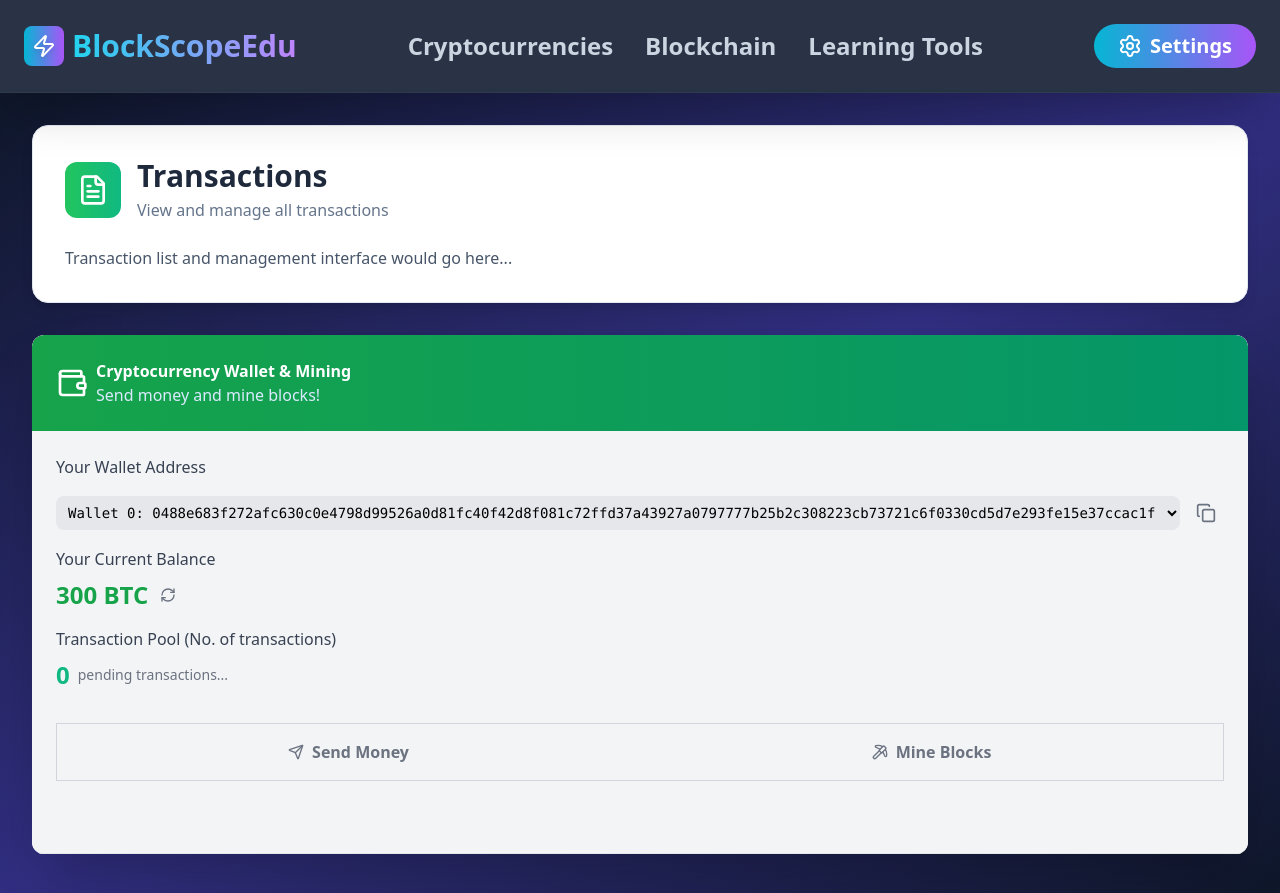
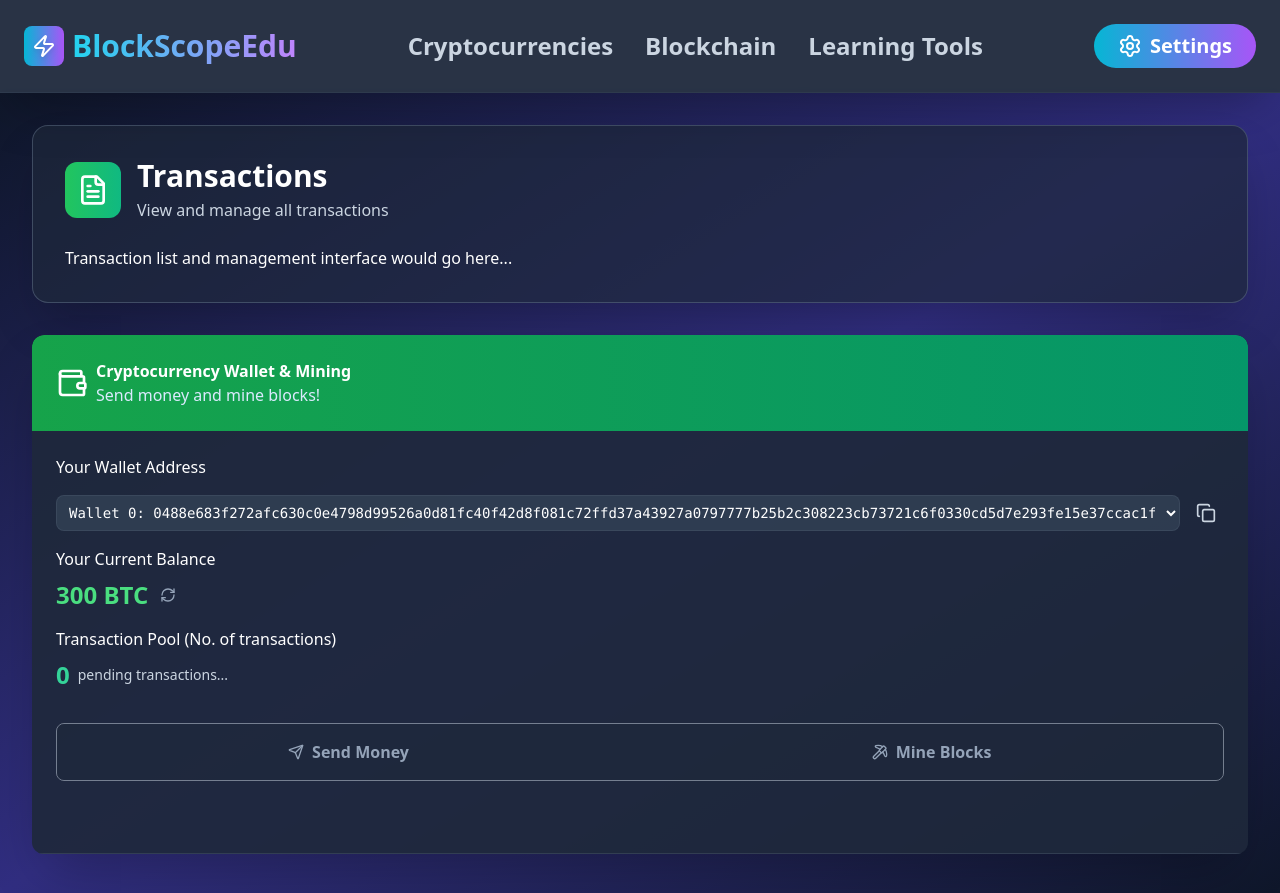
Before and after one commit to StuvanFIT/Blockchain-Network-Educational-Tool, a React (Create React App) app in the folder explorer/: page /simulators/createTransactions in a window 1280 px wide. Built offline with nearby package versions, Linux system fonts and the light colour scheme.

Commit message:
style: update Transactions component for improved dark theme aesthetics and readability.

```diff
--- a/explorer/src/components/Transactions.tsx
+++ b/explorer/src/components/Transactions.tsx
@@ -274,20 +274,20 @@ const Transactions = () => {
   return (
     <div className="p-8 min-h-screen bg-gradient-to-br from-slate-900 via-indigo-900 to-slate-900 overflow-hidden">
       <div className="max-w-7x1 mx-auto space-y-8">
-        <div className="bg-white rounded-2xl shadow-lg p-8 border border-slate-200">
+        <div className="bg-slate-800/70 rounded-2xl shadow-2xl p-8 border border-slate-500/50 mb-6">
           <div className="flex items-center gap-4 mb-6">
             <div className="p-3 bg-gradient-to-r from-green-500 to-emerald-500 rounded-xl text-white">
               <FileText className="w-8 h-8" />
             </div>
             <div>
-              <h1 className="text-3xl font-bold text-slate-800">Transactions</h1>
-              <p className="text-slate-500 mt-1">View and manage all transactions</p>
+              <h1 className="text-3xl font-bold text-white">Transactions</h1>
+              <p className="text-slate-300 mt-1">View and manage all transactions</p>
             </div>
           </div>
-          <p className="text-slate-600">Transaction list and management interface would go here...</p>
+          <p className="text-white">Transaction list and management interface would go here...</p>
         </div>
 
-        <div className="mt-4 bg-white rounded-xl shadow-2xl overflow-hidden">
+        <div className="mt-4 bg-slate-800/70 rounded-xl shadow-2xl overflow-hidden">
           <div className='rounded-t-xl bg-gradient-to-r from-green-600 to-emerald-600 text-white p-6'>
             <div className='flex items-center gap-2'>
               <Wallet className='w-8 h-8' />
@@ -298,33 +298,32 @@ const Transactions = () => {
             </div>
           </div>
 
-          <div className='p-6 border-b bg-gray-100'>
-
+          <div className='p-6 border-b border-slate-600/50 bg-slate-800/70'>
             {/*Wallet information */}
             <div className='flex flex-col gap-4'>
               <div>
-                <label className='block text-base font-medium text-gray-700 mb-2'>Your Wallet Address</label>
+                <label className='block text-base font-medium text-white mb-2'>Your Wallet Address</label>
                 <div className='mt-4 flex items-center gap-2'>
-                  <select onChange={handleWalletAddress} value={walletAddress} className='w-full text-sm bg-gray-200 p-2 rounded-lg font-mono'>
+                  <select onChange={handleWalletAddress} value={walletAddress} className='w-full text-sm bg-slate-700/80 text-white p-2 rounded-lg font-mono border border-slate-600/50'>
 
                     {exampleWallets.map((wallet, index) => (
-                      <option key={`sender-${wallet.publicKey}`} value={wallet.publicKey}>{wallet.name}: {wallet.publicKey}</option>
+                      <option key={`sender-${wallet.publicKey}`} value={wallet.publicKey} className="bg-slate-700 text-white">{wallet.name}: {wallet.publicKey}</option>
                     ))}
                   </select>
 
-                  <button className='p-2 text-gray-500 hover:text-gray-700 transition-colors'
+                  <button className='p-2 text-slate-300 hover:text-white transition-colors'
                     onClick={() => copyToClipboard(walletAddress)}>
                     <Copy className='w-5 h-5'/>
                   </button>
                 </div>
               </div>
               <div>
-                <label className='block text-base font-medium text-gray-700 mb-2'>Your Current Balance</label>
+                <label className='block text-base font-medium text-white mb-2'>Your Current Balance</label>
                 <div className='flex items-center gap-2'>
-                  <span className="text-2xl font-bold text-green-600">{balance} BTC</span>
+                  <span className="text-2xl font-bold text-green-400">{balance} BTC</span>
                   <button
 
-                    className="p-1 text-gray-500 hover:text-gray-700 transition-colors"
+                    className="p-1 text-slate-400 hover:text-slate-200 transition-colors"
                     title="Refresh balance"
                     onClick={refreshBalance}
                   >
@@ -333,23 +332,23 @@ const Transactions = () => {
                 </div>
               </div>
               <div>
-                <label className='block text-base font-medium text-gray-700 mb-2'>Transaction Pool (No. of transactions)</label>
+                <label className='block text-base font-medium text-white mb-2'>Transaction Pool (No. of transactions)</label>
                 <div className='flex items-center gap-2'>
-                  <span className='text-2xl font-bold text-emerald-500'>{storeTransactionPool.length}</span>
-                  <span className='text-sm text-gray-500'>pending transactions...</span>
+                  <span className='text-2xl font-bold text-emerald-400'>{storeTransactionPool.length}</span>
+                  <span className='text-sm text-slate-300'>pending transactions...</span>
                 </div>
               </div>
             </div>
 
             {/*Navigation tab bar: send money and mine block */}
-            <div className='mt-8 border border-gray-300'>
+            <div className='mt-8 border border-slate-300/50 rounded-lg overflow-hidden'>
               <nav className='flex'>
                 <button
                   onClick={() => setActiveTab('send')}
                   className={`flex-1 py-4 px-6 text-center font-semibold transition-colors ${
                     activeTab === 'send'
-                    ? 'bg-green-50 text-green-600 border-b-2 border-green-600'
-                    : 'text-gray-500 hover:text-gray-700'
+                    ? 'bg-green-500/20 text-green-400 border-b-2 border-green-500'
+                    : 'text-slate-400 hover:text-slate-200 bg-slate-800/50'
 
                   }`}
                 >
@@ -362,8 +361,8 @@ const Transactions = () => {
                   onClick={() => setActiveTab('mine')}
                   className={`flex-1 py-4 px-6 text-center font-semibold transition-colors ${
                     activeTab === 'mine'
-                    ? 'bg-green-50 text-green-600 border-b-2 border-green-600'
-                    : 'text-gray-500 hover:text-gray-700'
+                    ? 'bg-green-500/20 text-green-400 border-b-2 border-green-500'
+                    : 'text-slate-400 hover:text-slate-200 bg-slate-800/50'
 
                   }`}
                 >
@@ -377,15 +376,15 @@ const Transactions = () => {
 
             {/* Messages */}
             {(error || success) && (
-              <div className="p-6 border-t">
+              <div className="p-6 border-t border-slate-600/50">
                 {error && (
-                  <div className="flex items-center gap-2 p-3 bg-red-50 border border-red-200 rounded-lg text-red-700 mb-2 break-all">
+                  <div className="flex items-center gap-2 p-3 bg-red-900/30 border border-red-700/50 rounded-lg text-red-300 mb-2 break-all">
                     <AlertCircle className="w-4 h-4 flex-shrink-0" />
                     <span className="text-sm">{error}</span>
                   </div>
                 )}
                 {success && (
-                  <div className="flex items-center gap-2 p-3 bg-green-50 border border-green-200 rounded-lg text-green-700 break-all">
+                  <div className="flex items-center gap-2 p-3 bg-green-900/30 border border-green-700/50 rounded-lg text-green-300 break-all">
                     <CheckCircle className="w-4 h-4 flex-shrink-0" />
                     <span className="text-sm">{success}</span>
                   </div>
@@ -397,29 +396,29 @@ const Transactions = () => {
             <div className='p-6'>
               {activeTab === 'send' && (
                 <div>
-                  <h2 className='text-xl font-semibold mb-4 flex items-center gap-2'>
+                  <h2 className='text-xl font-semibold mb-4 flex items-center gap-2 text-white'>
                     <Send className='w-4 h-4 inline mr-2'/>
                     <span>Send Money</span>
                   </h2>
 
                   <div className='space-y-4'>
                     <div>
-                      <label htmlFor='recipient' className='block text-sm font-medium text-gray-700 mb-2'> Recipient Address *</label>
+                      <label htmlFor='recipient' className='block text-sm text-white font-medium mb-2'> Recipient Address *</label>
                       <select
                         value={recipientAddress}
                         onChange={(e) => setRecipientAddress(e.target.value)}
-                        className='w-full p-2 bg-gray-200 border border-gray-300 rounded-lg focus:ring-2 focus:ring-blue-500 focus:border-transparent font-mono text-sm'
+                        className='w-full p-2 bg-slate-700/80 text-white border border-slate-600/50 rounded-lg focus:ring-2 focus:ring-green-500 focus:border-transparent font-mono text-sm'
                         disabled={isLoading}
                       >
-                        <option value="">Select a Wallet...</option>
+                        <option value="" className="bg-slate-700">Select a Wallet...</option>
                         {exampleWallets.map((wallet, index) => (
-                          <option key={`recipient-${wallet.publicKey}`} value={wallet.publicKey}>{wallet.name}: {wallet.publicKey}</option>
+                          <option key={`recipient-${wallet.publicKey}`} value={wallet.publicKey} className="bg-slate-700">{wallet.name}: {wallet.publicKey}</option>
                         ))}
                       </select>
                     </div>
 
                     <div className='relative'>
-                      <label htmlFor='amount' className='block text-sm font-medium text-gray-700 mb-2'>  Amount *</label>
+                      <label htmlFor='amount' className='block text-sm text-white font-medium mb-2'>  Amount *</label>
                       <input
                         type='number'
                         id='amount'
@@ -428,10 +427,10 @@ const Transactions = () => {
                         placeholder='0.00'
                         min="0"
                         step="0.01"
-                        className='w-full p-3 border border-gray-300 rounded-lg focus:ring-2 focus:ring-blue-500 focus:border-transparent font-mono text-sm'
+                        className='w-full p-3 bg-slate-700/80 text-white border border-slate-600/50 rounded-lg focus:ring-2 focus:ring-green-500 focus:border-transparent font-mono text-sm placeholder-slate-400'
                         disabled={isLoading}
                       ></input>
-                      <span className='absolute right-9 top-1/2 text-gray-500 text-base'>coins</span>
+                      <span className='absolute right-9 top-1/2 text-slate-400 text-base'>coins</span>
                     </div>
                   </div>
 
@@ -464,38 +463,38 @@ const Transactions = () => {
 
               {activeTab === 'mine' && (
                 <div>
-                  <h2 className='text-xl font-semibold mb-4 flex items-center gap-2'>
+                  <h2 className='text-xl font-semibold mb-4 flex items-center gap-2 text-white'>
                     <Pickaxe className='w-4 h-4 inline mr-2'/>
                     <span>Mine Blocks</span>
                   </h2>
 
                   <div className='space-y-4'>
-                    <div className='bg-gray-50 p-4 rounded-lg'>
-                      <h3 className='font-semibold mb-2'>Mining Status</h3>
+                    <div className='bg-slate-800/60 border border-slate-600/50 p-4 rounded-lg'>
+                      <h3 className='font-semibold mb-2 text-white'>Mining Status</h3>
                       <div className='space-y-2'>
                         <div className='flex justify-between'>
-                          <span className='text-base text-gray-500'>Transactions in Pool:</span>
-                          <span className='text-xl font-medium'>{Array.isArray(storeTransactionPool) ?storeTransactionPool.length : 'Invalid transaction pool'}</span>
+                          <span className='text-base text-slate-300'>Transactions in Pool:</span>
+                          <span className='text-xl font-medium text-white'>{Array.isArray(storeTransactionPool) ?storeTransactionPool.length : 'Invalid transaction pool'}</span>
                         </div>
                         <div className='flex justify-between'>
-                          <span className='text-base text-gray-500'>Blocks Mined:</span>
-                          <span className='text-xl font-medium'>{blocksMined.length}</span>
+                          <span className='text-base text-slate-300'>Blocks Mined:</span>
+                          <span className='text-xl font-medium text-white'>{blocksMined.length}</span>
                         </div>
                         <div className='flex justify-between'>
-                          <span className='text-base text-gray-500'>Difficulty:</span>
-                          <span className='text-xl font-medium'>{difficulty}</span>
+                          <span className='text-base text-slate-300'>Difficulty:</span>
+                          <span className='text-xl font-medium text-white'>{difficulty}</span>
                         </div>
 
                         {isMining && (
 
                           <>
                             <div className='flex justify-between'>
-                              <span className='text-base text-gray-500'>Hash Rate:</span>
-                              <span className='text-xl font-medium'>{hashRate.toLocaleString()} H/s</span>
+                              <span className='text-base text-slate-300'>Hash Rate:</span>
+                              <span className='text-xl font-medium text-white'>{hashRate.toLocaleString()} H/s</span>
                             </div>
                             <div className='flex justify-between'>
-                              <span className='text-base text-gray-500'>Mining Time:</span>
-                              <span className='text-xl font-medium'>{miningTime}s</span>
+                              <span className='text-base text-slate-300'>Mining Time:</span>
+                              <span className='text-xl font-medium text-white'>{miningTime}s</span>
                             </div>
                           </>
 
@@ -525,33 +524,33 @@ const Transactions = () => {
                     </button>
 
                     {(Array.isArray(storeTransactionPool) ?storeTransactionPool.length : 'Invalid transaction pool') ===0 &&(
-                      <p className='text-sm text-gray-500 text-center'>No transactions in the pool. Send money to create transactions for mining!</p>
+                      <p className='text-sm text-slate-400 text-center'>No transactions in the pool. Send money to create transactions for mining!</p>
                     )}
                   </div>
 
                   {/*Transaction pool */}
                   <div>
-                    <h3 className='font-semibold mt-8 mb-2 flex items-center gap-2'>
+                    <h3 className='font-semibold mt-8 mb-2 flex items-center gap-2 text-white'>
                       <SquareLibrary className='w-4 h-4'/>
                       Transaction Pool
                     </h3>
-                    <div className='bg-gray-50 p-4 rounded-lg max-h-60 overflow-y-auto'>
+                    <div className='bg-slate-800/60 border border-slate-600/50 p-4 rounded-lg max-h-60 overflow-y-auto'>
                       {(Array.isArray(storeTransactionPool) ?storeTransactionPool.length : 'Invalid transaction pool') ===0 ? (
-                        <p className='text-sm text-gray-500'>No Pending Transactions</p>
+                        <p className='text-sm text-slate-400'>No Pending Transactions</p>
                       ): (
                         <div className='space-y-2'>
                           {storeTransactionPool.map((tx,idx) => (
-                          <div key={idx} className="bg-white p-3 rounded border">
+                          <div key={idx} className="bg-slate-700/60 border border-slate-600/50 p-3 rounded">
                             <div className="flex justify-between items-start">
                               <div>
-                                <code className="text-xs bg-gray-100 px-2 py-1 rounded">
+                                <code className="text-xs bg-slate-600/60 text-slate-200 px-2 py-1 rounded">
                                   {tx.id.substring(0, 16)}...
                                 </code>
-                                <p className="text-xs text-gray-500 mt-1">
+                                <p className="text-xs text-slate-400 mt-1">
                                   {Array.isArray(tx.txOuts) ? `${tx.txOuts.length} outputs(s)`: `Invalid tx data!`}
                                 </p>
                               </div>
-                              <Clock className="w-4 h-4 text-gray-400" />
+                              <Clock className="w-4 h-4 text-slate-400" />
                             </div>
                           </div>
                           ))}
@@ -562,26 +561,26 @@ const Transactions = () => {
                     <div>
                       {blocksMined.length >0 && (
                         <div className='mt-6'>
-                          <h3 className='flex items-center font-semibold gap-2'>
+                          <h3 className='flex items-center font-semibold gap-2 text-white'>
                             <Blocks className='w-4 h-4' />
                             Blockchain ({blocksMined.length} blocks)
                           </h3>
                           <div className="space-y-2 mt-4 max-h-60 overflow-y-auto">
                             {blocksMined.map((block: Block, idx) => (
-                              <div key={idx} className="bg-green-50 border border-green-200 p-3 rounded">
+                              <div key={idx} className="bg-green-900/30 border border-green-700/50 p-3 rounded">
                                 <div className="flex justify-between items-start">
                                   <div>
                                     <div className="flex items-center gap-2">
-                                      <span className="font-semibold">Block #{block.index}</span>
-                                      <code className="text-xs bg-green-100 px-2 py-1 rounded">
+                                      <span className="font-semibold text-white">Block #{block.index}</span>
+                                      <code className="text-xs bg-green-800/40 text-green-200 px-2 py-1 rounded">
                                         {block.hash.substring(0, 16)}...
                                       </code>
                                     </div>
-                                    <p className="text-xs text-gray-600 mt-1">
+                                    <p className="text-xs text-slate-300 mt-1">
                                       {Array.isArray(block.data) ? `${block.data.length} transactions` : 'Invalid block data'}
                                     </p>
                                   </div>
-                                  <span className={`text-xs ${idx===0 ? " bg-blue-600 p-2 text-white rounded-lg text-blue-600 font-bold":"text-green-600 font-bold"}`}>
+                                  <span className={`text-xs ${idx===0 ? "bg-blue-600 p-2 text-white rounded-lg font-bold":"text-green-400 font-bold"}`}>
                                     {idx===0 ? 'Genesis Block': `+${COINBASE_AMOUNT} coins`}
                                   </span>
                                 </div>
@@ -601,6 +600,6 @@ const Transactions = () => {
       </div>
     </div>
   );
-};
+}
 
 export {Transactions}
```
